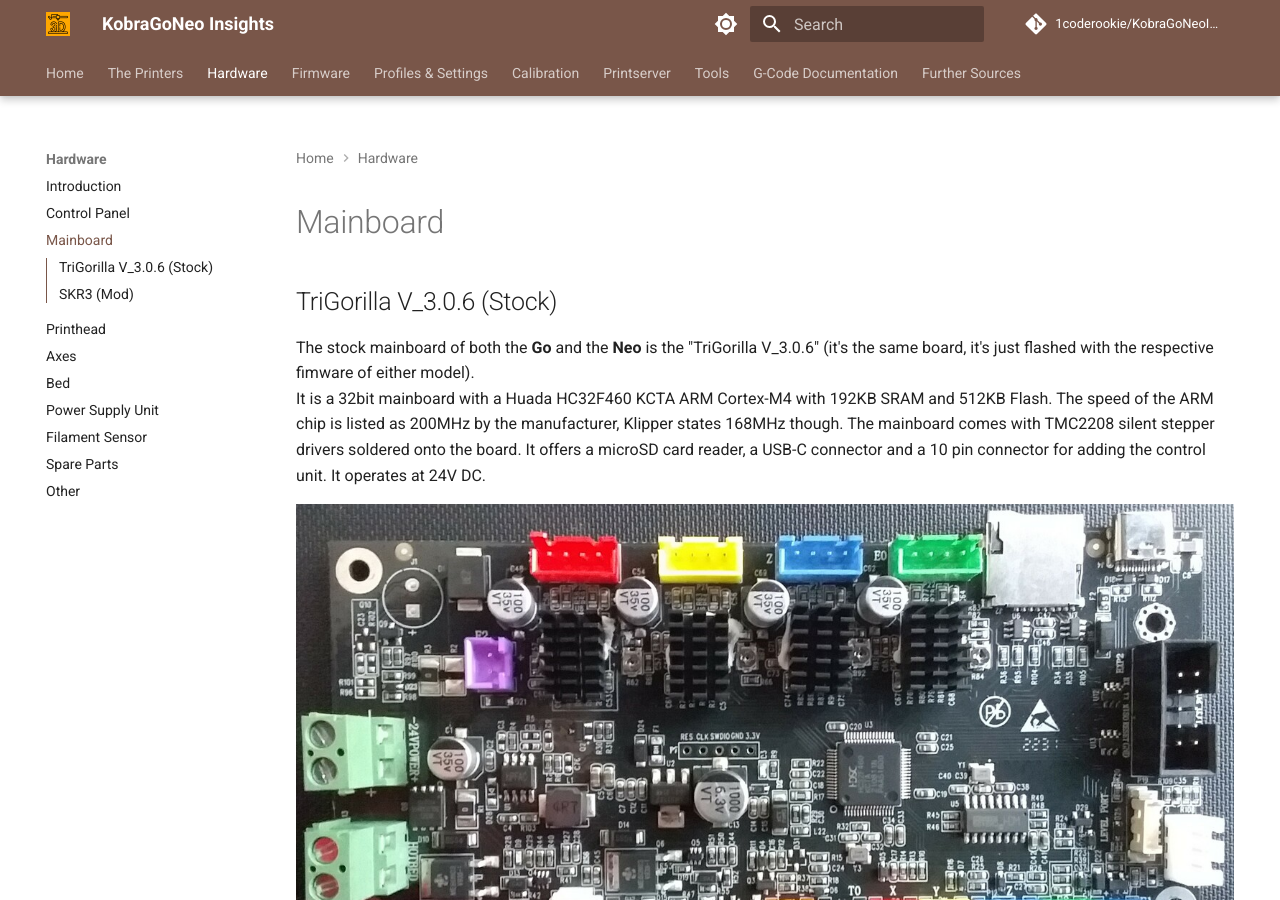
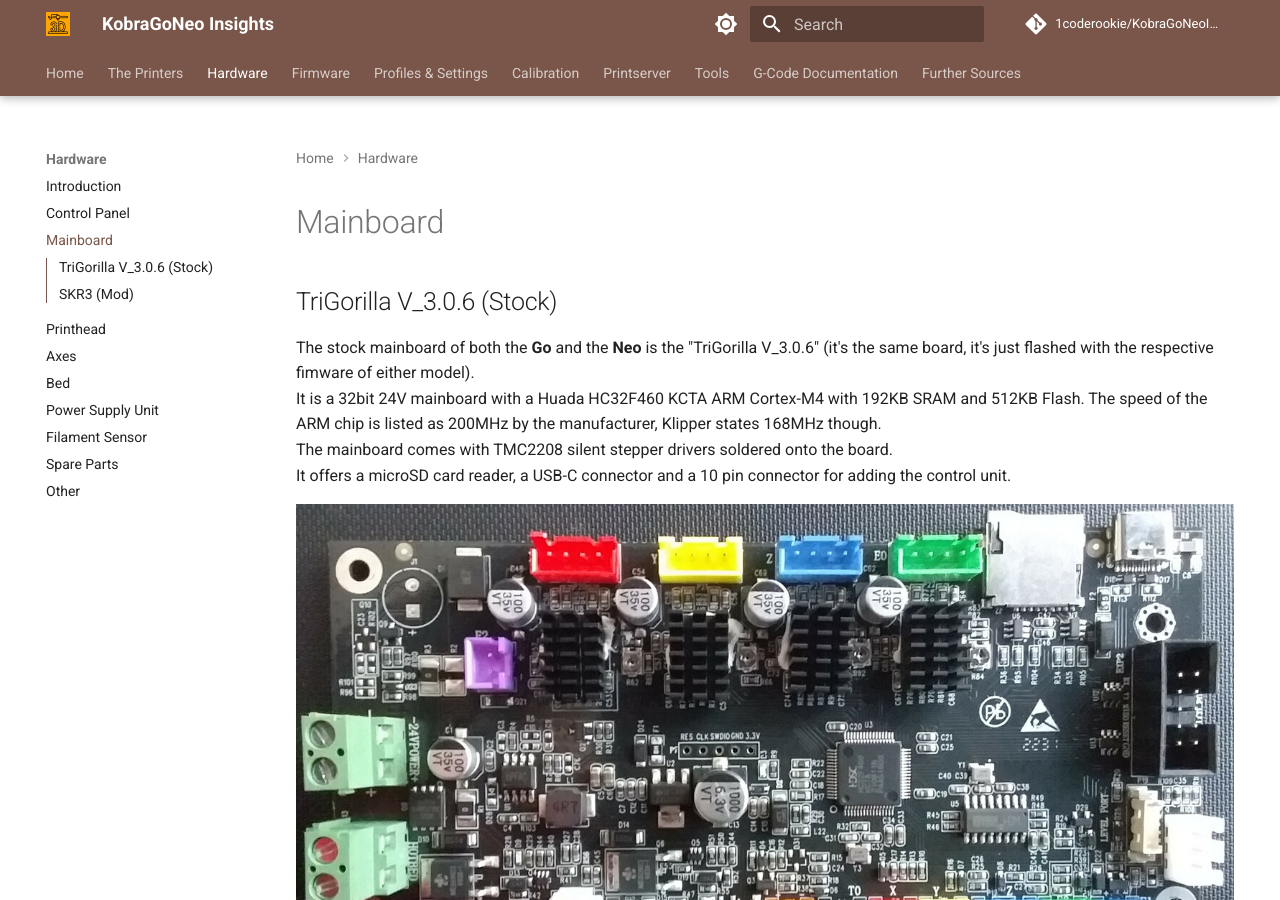
Before and after one commit to 1coderookie/KobraGoNeoInsights, an MkDocs documentation site: the page built from docs/hardware/mainboard.md, in a window 1280 px wide and 900 px high. Built offline with MkDocs 1.6.1 and Material for MkDocs 9.7.7, drawn with Linux system fonts in a browser that asks for light colours; comment, search, counter and statistics services are not loaded.

Commit message:
Update mainboard.md

```diff
--- a/docs/hardware/mainboard.md
+++ b/docs/hardware/mainboard.md
@@ -5,7 +5,9 @@
 ## TriGorilla V_3.0.6 (Stock)
 
 The stock mainboard of both the **Go** and the **Neo** is the "TriGorilla V_3.0.6" (it's the same board, it's just flashed with the respective fimware of either model).
-It is a 32bit mainboard with a Huada HC32F460 KCTA ARM Cortex-M4 with 192KB SRAM and 512KB Flash. The speed  of the ARM chip is listed as 200MHz by the manufacturer, Klipper states 168MHz though. The mainboard comes with TMC2208 silent stepper drivers soldered onto the board. It offers a microSD card reader, a USB-C connector and a 10 pin connector for adding the control unit. It operates at 24V DC.
+It is a 32bit 24V mainboard with a Huada HC32F460 KCTA ARM Cortex-M4 with 192KB SRAM and 512KB Flash. The speed  of the ARM chip is listed as 200MHz by the manufacturer, Klipper states 168MHz though.
+The mainboard comes with TMC2208 silent stepper drivers soldered onto the board.
+It offers a microSD card reader, a USB-C connector and a 10 pin connector for adding the control unit.
 
 ![Mainboard TriGorilla front](../assets/images/mainboard_front_web.jpg)
 
```
